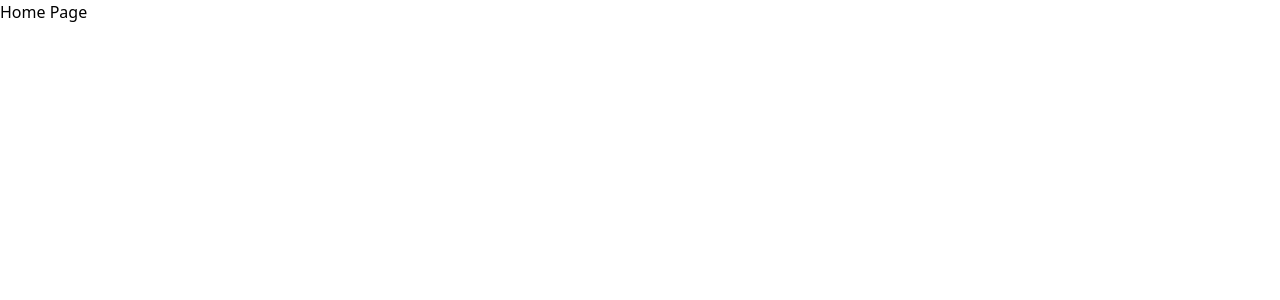
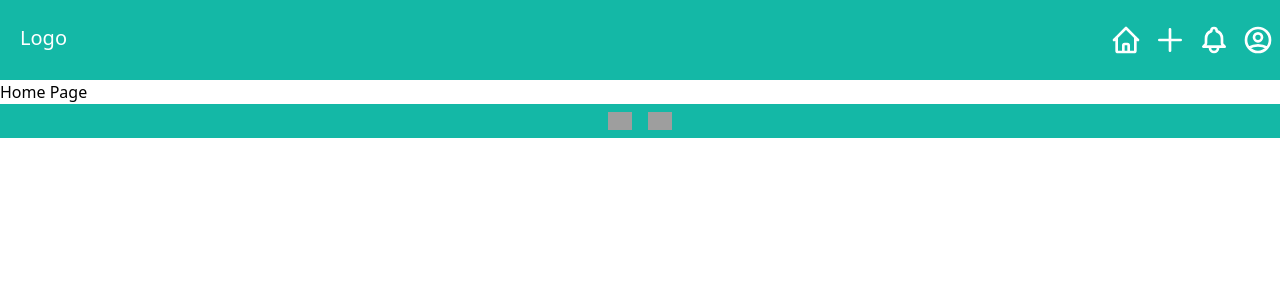
Before and after one commit to mayaheilpern/instagram-clone, a React (Create React App) app in the folder client/: page / in a window 1280 px wide. Shown: the top 300 px of the page. Built offline with nearby package versions, Linux system fonts and the light colour scheme; grey boxes are pictures that could not be loaded.

Commit message:
basic layout

```diff
--- a/client/src/App.js
+++ b/client/src/App.js
@@ -4,6 +4,7 @@ import { verifyUser } from "./services/api/userApiConfig";
 import { Auth } from "./Screens/Auth";
 import { Posts } from "./Screens/Posts";
 import { Acct } from "./Screens/Acct";
+import { Layout } from "./Screens/Layout";
 
 function App() {
   const [currentUser, setCurrentUser] = useState({})
@@ -17,14 +18,14 @@ function App() {
   }, [])
 
   return (
-    <div>
+    <Layout currentUser={currentUser}>
       <Routes>
         <Route path="/" element={<h1>Home Page</h1>} />
         <Route path="/auth" element={<Auth />} />
         <Route path="/posts" element={<Posts />} />
         <Route path="/acct/:userid/*" element={<Acct currentUser={currentUser}/>} />
       </Routes>
-    </div>
+    </Layout>
   );
 }
 
--- /dev/null
+++ b/client/src/Screens/Layout.jsx
@@ -0,0 +1,13 @@
+import React from "react";
+import { Footer } from "../components/Layout/Footer";
+import { Navbar } from "../components/Layout/Navbar";
+
+export const Layout = (props) => {
+  return (
+    <>
+      <Navbar currentUser={props.currentUser} />
+      {props.children}
+      <Footer />
+    </>
+  );
+};
--- /dev/null
+++ b/client/src/components/Layout/Footer.jsx
@@ -0,0 +1,30 @@
+import React from "react";
+
+export const Footer = () => {
+  return (
+    <div className="bg-teal-500 flex justify-center">
+      <a
+        href="https://github.com/mayaheilpern"
+        target="_blank"
+        rel="noreferrer"
+      >
+        <img
+          src="https://res.cloudinary.com/briandanger/image/upload/v1568954107/github_fpykxh.png"
+          alt="github logo"
+          className="rounded-lg w-10 p-2"
+        />
+      </a>
+      <a
+        href="https://github.com/mayaheilpern"
+        target="_blank"
+        rel="noreferrer"
+      >
+        <img
+          src="https://res.cloudinary.com/briandanger/image/upload/v1568954107/linkedin_vnvo6s.png"
+          alt="github logo"
+          className="rounded-lg w-10 p-2"
+        />
+      </a>
+    </div>
+  );
+};
--- /dev/null
+++ b/client/src/components/Layout/Navbar.jsx
@@ -0,0 +1,77 @@
+import { Link } from "react-router-dom";
+
+export const Navbar = ({ currentUser }) => {
+  return (
+    <div className="bg-teal-500 flex justify-between py-6">
+      <Link to="/posts" className="text-white text-xl px-5">
+        Logo
+      </Link>
+      <div className="flex">
+        <Link to="/posts" className="px-1.5">
+          <svg
+            xmlns="http://www.w3.org/2000/svg"
+            className="h-8 w-8"
+            fill="none"
+            viewBox="0 0 24 24"
+            stroke="white"
+          >
+            <path
+              strokeLinecap="round"
+              strokeLinejoin="round"
+              strokeWidth={2}
+              d="M3 12l2-2m0 0l7-7 7 7M5 10v10a1 1 0 001 1h3m10-11l2 2m-2-2v10a1 1 0 01-1 1h-3m-6 0a1 1 0 001-1v-4a1 1 0 011-1h2a1 1 0 011 1v4a1 1 0 001 1m-6 0h6"
+            />
+          </svg>
+        </Link>
+        <Link to="/" className="px-1.5">
+          <svg
+            xmlns="http://www.w3.org/2000/svg"
+            className="h-8 w-8"
+            fill="none"
+            viewBox="0 0 24 24"
+            stroke="white"
+          >
+            <path
+              strokeLinecap="round"
+              strokeLinejoin="round"
+              strokeWidth={2}
+              d="M12 4v16m8-8H4"
+            />
+          </svg>
+        </Link>
+        <Link to="/" className="px-1.5">
+          <svg
+            xmlns="http://www.w3.org/2000/svg"
+            className="h-8 w-8"
+            fill="none"
+            viewBox="0 0 24 24"
+            stroke="white"
+          >
+            <path
+              strokeLinecap="round"
+              strokeLinejoin="round"
+              strokeWidth={2}
+              d="M15 17h5l-1.405-1.405A2.032 2.032 0 0118 14.158V11a6.002 6.002 0 00-4-5.659V5a2 2 0 10-4 0v.341C7.67 6.165 6 8.388 6 11v3.159c0 .538-.214 1.055-.595 1.436L4 17h5m6 0v1a3 3 0 11-6 0v-1m6 0H9"
+            />
+          </svg>
+        </Link>
+        <Link to={`/acct/${currentUser.id}`} className="px-1.5">
+          <svg
+            xmlns="http://www.w3.org/2000/svg"
+            className="h-8 w-8"
+            fill="none"
+            viewBox="0 0 24 24"
+            stroke="white"
+          >
+            <path
+              strokeLinecap="round"
+              strokeLinejoin="round"
+              strokeWidth={2}
+              d="M5.121 17.804A13.937 13.937 0 0112 16c2.5 0 4.847.655 6.879 1.804M15 10a3 3 0 11-6 0 3 3 0 016 0zm6 2a9 9 0 11-18 0 9 9 0 0118 0z"
+            />
+          </svg>
+        </Link>
+      </div>
+    </div>
+  );
+};
```
